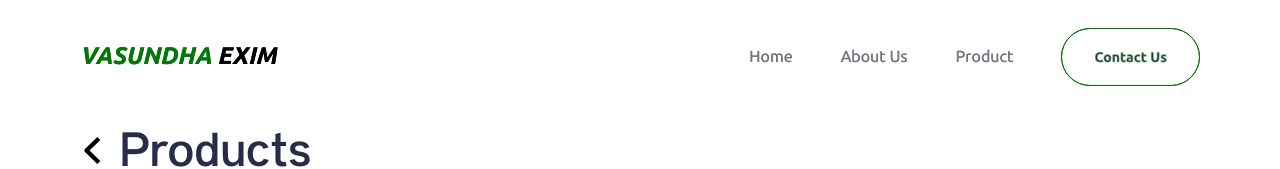
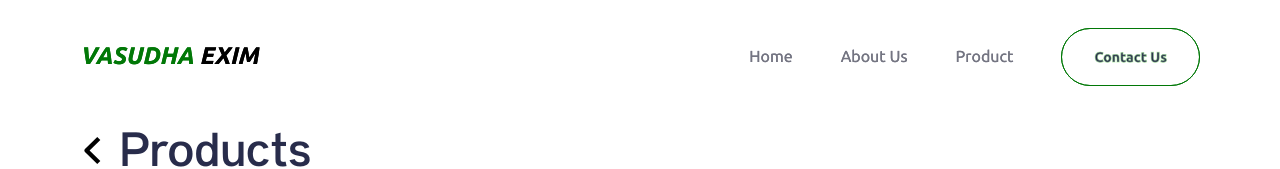
Before and after one commit to Stainsrubus/rice-export, a React (Vite) app in the folder client/: page /product/1 in a window 1280 px wide. Shown: the top 169 px of the page. Built offline with nearby package versions, Linux system fonts and the light colour scheme.

Commit message:
brand name changed

```diff
--- a/client/src/components/NavBar.tsx
+++ b/client/src/components/NavBar.tsx
@@ -74,7 +74,7 @@
             <div className={`flex justify-between items-center ${padding} px-20`}>
                 <a href="/">
                     <div className="font-ubuntu text-2xl font-bold italic">
-                        <span className="text-[#017807]">VASUNDHA</span> EXIM
+                        <span className="text-[#017807]">VASUDHA</span> EXIM
                     </div>
                 </a>
 
```
